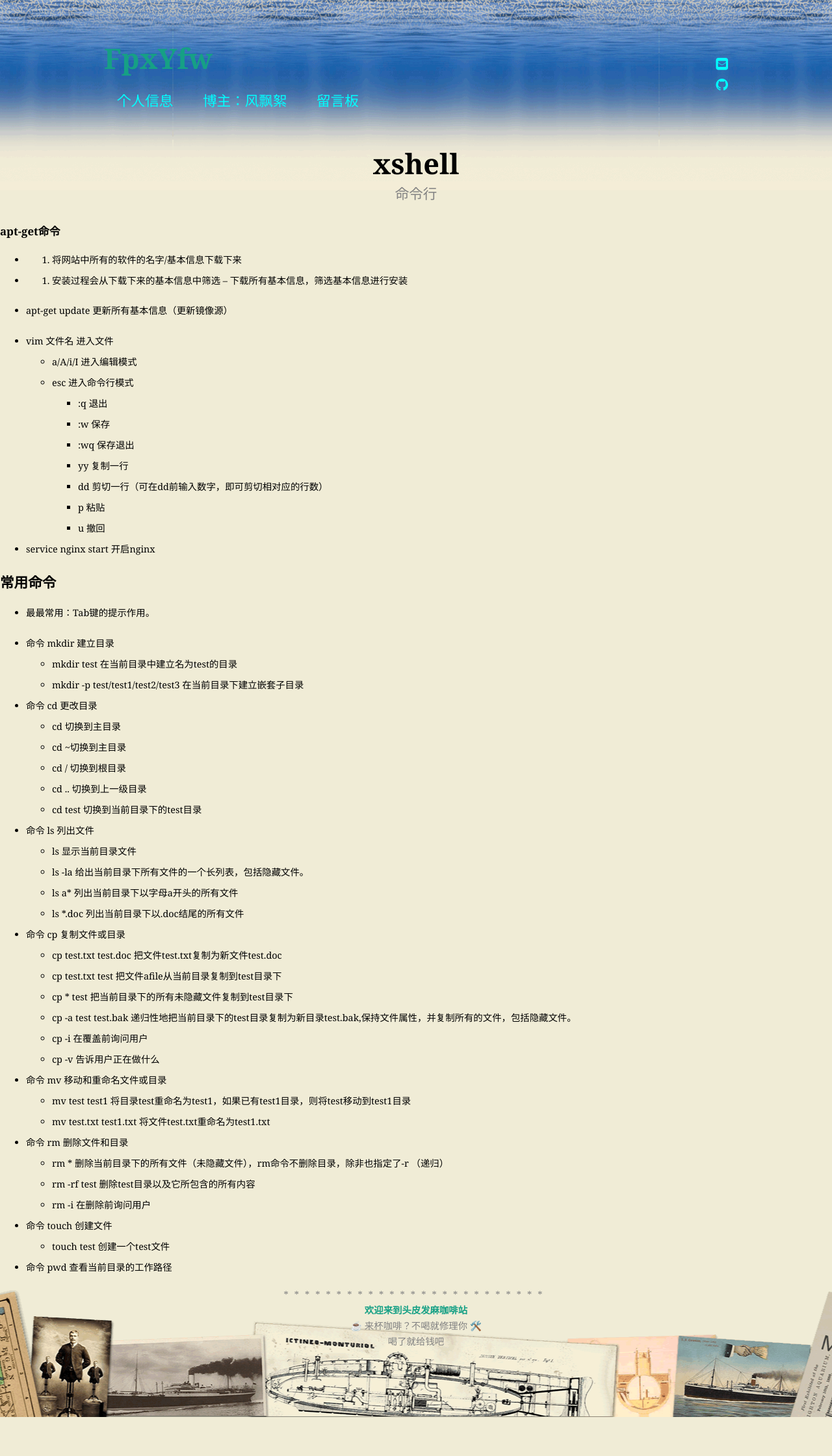
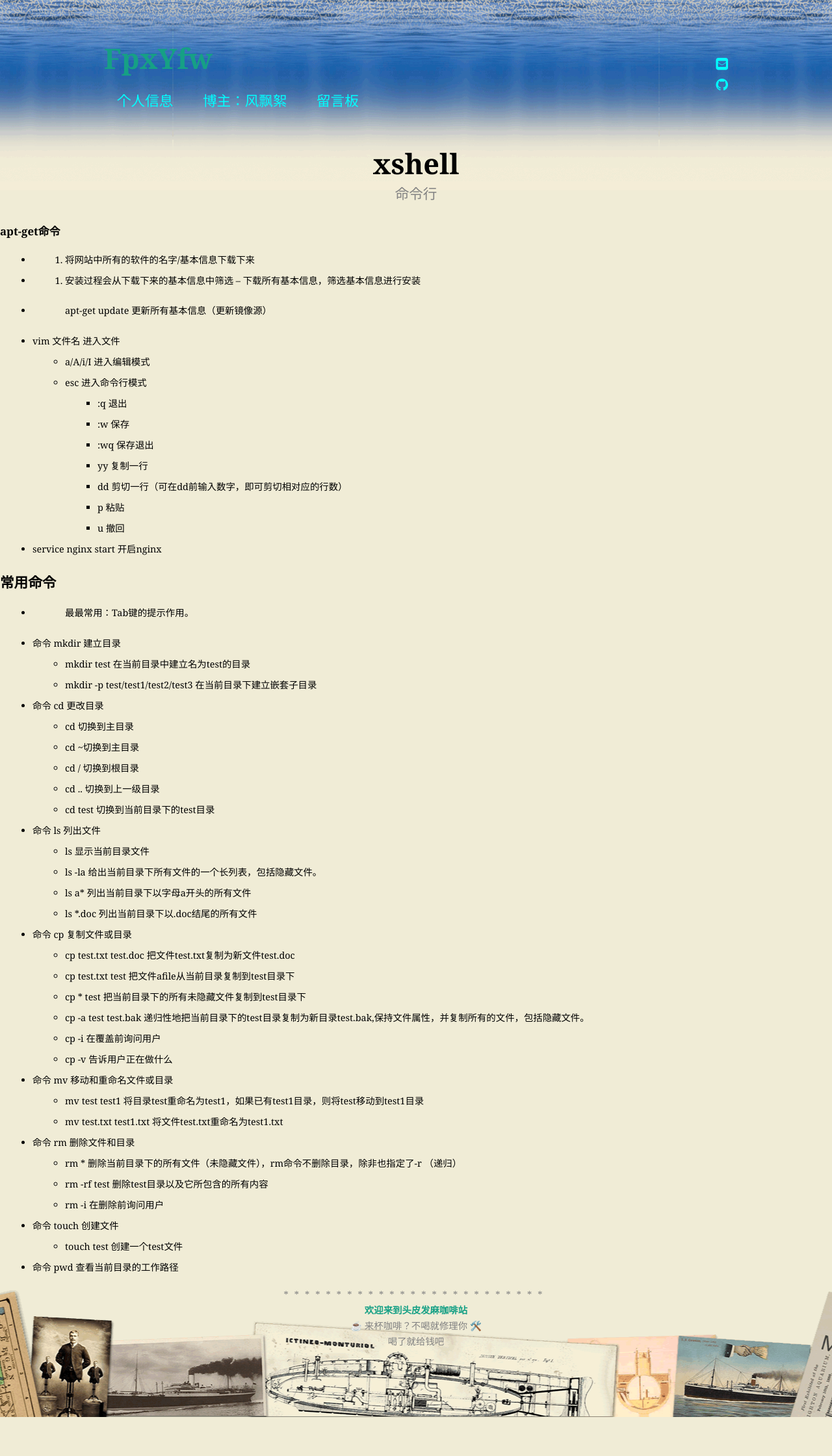
Before and after one commit to FpxYfw/FpxYfw.github.io, a Jekyll site: the page built from _posts/2020-09-24-xshell.md, in a window 1280 px wide. Shown: the whole page at 65% size. Built offline with Jekyll 4.4.1, drawn with Linux system fonts in a browser that asks for light colours.

Commit message:
2020-10-09

```diff
--- a/assets/css/main.css
+++ b/assets/css/main.css
@@ -24,7 +24,9 @@
 
   p, ul, ol, dl {
     font-size: 100%;
-    line-height: 32px; }
+    line-height: 32px;
+    padding-left: 50px;
+  }
 
   img {
     display: block;
@@ -212,7 +214,7 @@
 /* =Main Page *//*************************************************************/
   #about-img {
     border-radius: 13%;
-    /* max-width: 125px; */
+    max-width: 125px;
     margin: auto;
     margin-bottom: 3%;
     float: right;
```
Also changed, not shown: index.md (+1 -1 lines).
